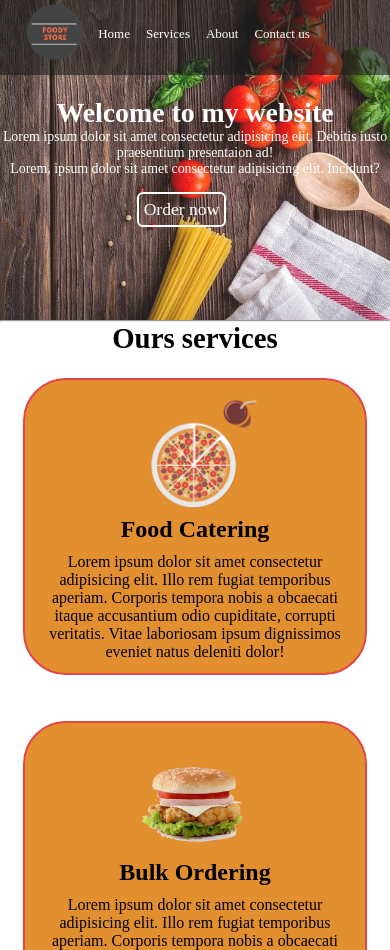
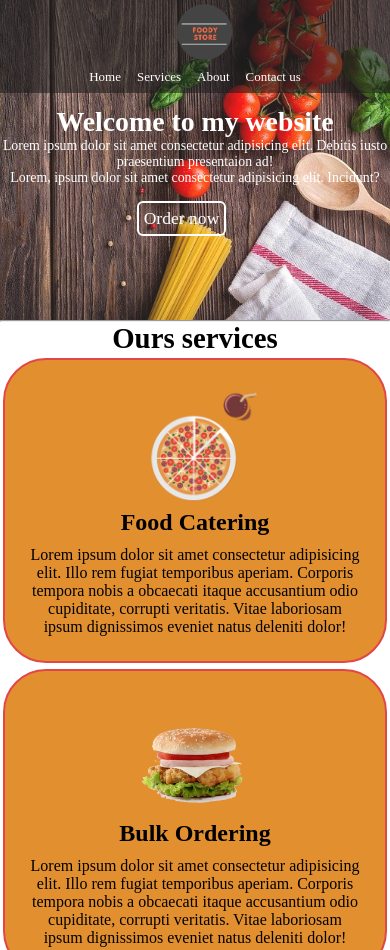
Before and after one commit to Nikhil9hac/foodrental.github.io, a plain HTML site: page index.html in a window 390 px wide. Shown: the top 950 px of the page. Drawn offline with Linux system fonts and the light colour scheme.

Commit message:
Update index.html

```diff
--- a/index.html
+++ b/index.html
@@ -258,6 +258,10 @@
         }
 
         @media only screen and (max-width: 1108px) {
+            .container {
+                flex-direction: column;
+            }
+
             .middle {
                 margin-top: 7%;
             }
@@ -302,6 +306,15 @@
         }
 
         @media only screen and (max-width: 676px) {
+            main {
+
+                height: 1156px;
+            }
+
+            .container {
+                flex-direction: column;
+            }
+
             .middle {
                 margin-top: 5%;
                 font-size: 13.9px;
@@ -314,8 +327,8 @@
             }
 
             .main2 div {
-                margin: 23px;
-                padding: 12px;
+                margin: 3px;
+                padding: 25px;
                 border-radius: 43px;
             }
 
```
